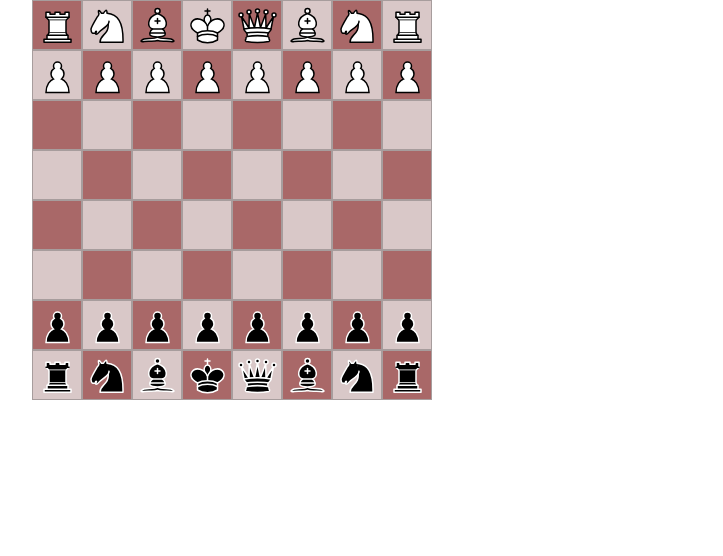
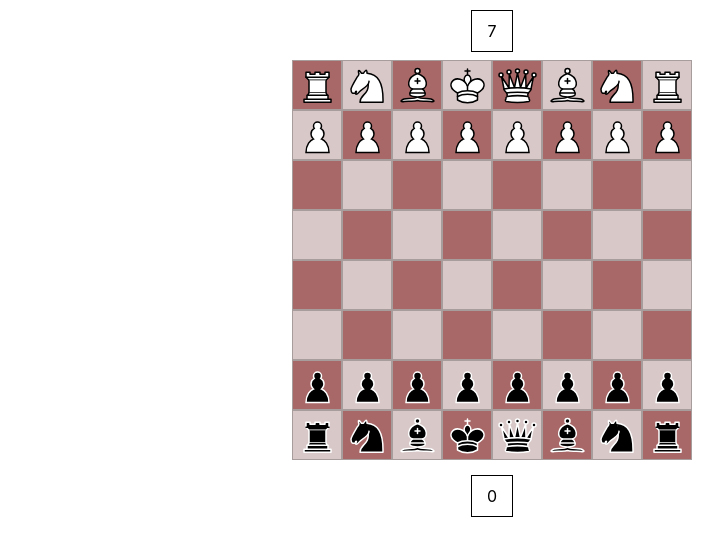
Before and after one commit to mrdhirajbhosale/chess-board-react, a React (Create React App) app: page / in a window 1280 px wide. Shown: the top 556 px of the page, without its empty margins (148-871 px from the left). Built offline with nearby package versions, Linux system fonts and the light colour scheme.

Commit message:
Update for timer

```diff
--- a/src/components/ChessBoard.tsx
+++ b/src/components/ChessBoard.tsx
@@ -12,7 +12,8 @@ import { check_king_check, moves_in_king_and_opponent } from '../utils';
 const MainContainer = styled.div`
   display: flex;
   flex-direction: row;
-  margin-left: 80px;
+  justify-content: center;
+  align-item: center;
 `;
 
 const ChessContainer = styled.div`
@@ -40,6 +41,22 @@ const RowFlex = styled.div`
   display: flex;
 `
 
+const ActionContainer = styled(RowFlex)`
+  height: 60px;
+  justify-content: center;
+  align-item: center;
+`;
+
+const TimeContainer = styled.div`
+  margin: 10px;
+  width: 40px;
+  height: 40px;
+  border: 1px solid;
+  align-items: center;
+  justify-content: center;
+  display: flex;
+`;
+
 type ISelected = {
   row: number,
   column: number,
@@ -54,6 +71,11 @@ type IKingChecks = {
   [key: string]: ICell[]
 }
 
+type ITimer = {
+  white: number,
+  black: number
+}
+
 type IState = {
   pieces: (IPiece | undefined)[][];
   selected: ISelected;
@@ -63,6 +85,8 @@ type IState = {
   kingChecks: IKingChecks;
   kingCell: IKingCell;
   afterCheckMoves: ICell[][];
+  timer: ITimer;
+  timerStart: Boolean
 }
 
 const COLOR_SIZE : {[key: number]: {color: string, size: string}} = {
@@ -84,8 +108,18 @@ class ChessBoard extends React.Component<{}, IState> {
       posibleMoves: [],
       kingChecks: {},
       kingCell: { white: { row: 0, column: 0 }, black: { row: 0, column: 0 } },
-      afterCheckMoves: []
+      afterCheckMoves: [],
+      timer: {white: 0, black: 0},
+      timerStart: true
     }
+  }
+
+  updateTimer(): void {
+    setInterval(() => {
+      const { timer, turn } = this.state;
+      timer[turn] = timer[turn] + 1;
+      this.setState({timer});
+    }, 1000);
   }
 
   initialPices(): void {
@@ -137,6 +171,7 @@ class ChessBoard extends React.Component<{}, IState> {
 
   componentDidMount() {
     this.initialPices();
+    this.updateTimer();
   }
 
   isCellPresent(row: number, column: number, cells: ICell[]) {
@@ -216,6 +251,11 @@ class ChessBoard extends React.Component<{}, IState> {
   render() {
     return (
       <div>
+        <ActionContainer>
+          <TimeContainer>
+            {this.state.timer.white/2}
+          </TimeContainer>
+        </ActionContainer>
         <MainContainer>
           <DeathPiece>
             {
@@ -252,6 +292,11 @@ class ChessBoard extends React.Component<{}, IState> {
               )}
           </DeathPiece>
         </MainContainer>
+        <ActionContainer>
+          <TimeContainer>
+            {this.state.timer.black/2}
+          </TimeContainer>
+        </ActionContainer>
         {/* <button onClick={this.initialPices} >Reset</button> */}
       </div>
     );
```
